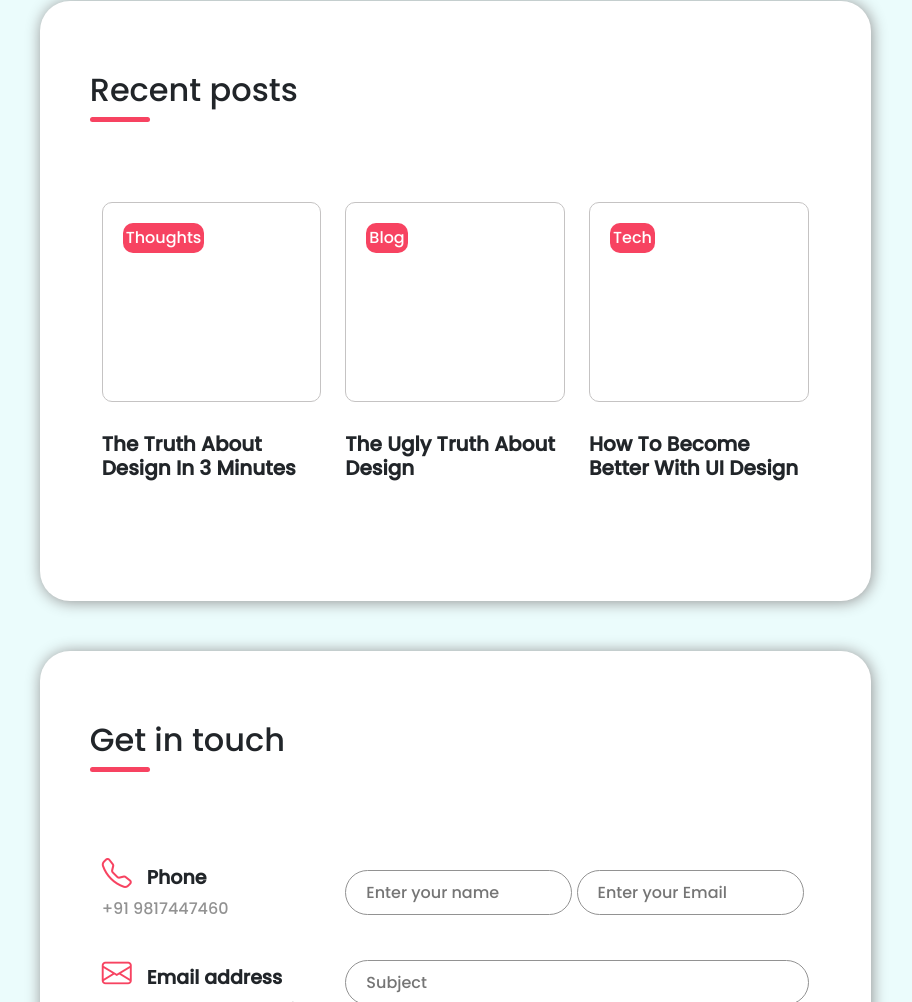
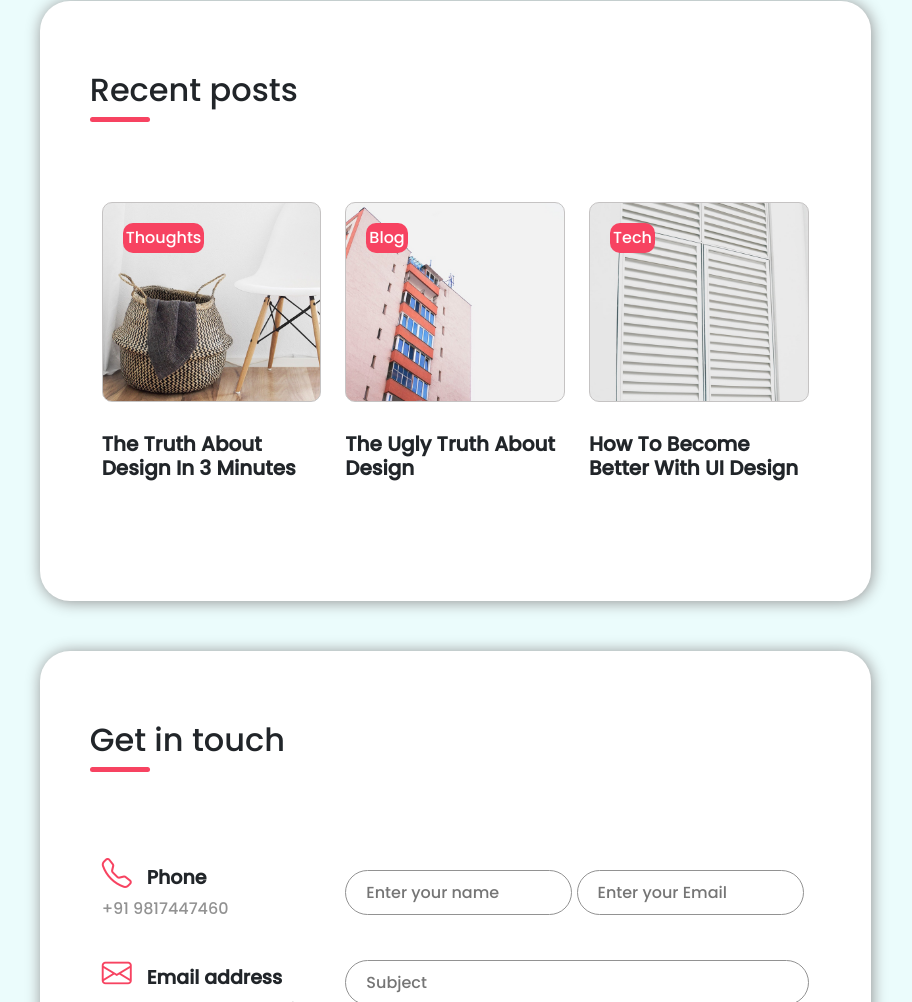
Before and after one commit to saurabhdhull1/Old_Portfolio, a plain HTML site: page index.html in a window 1280 px wide. Shown: the part 4689-5691 px from the top of the page, without its empty margins (319-1231 px from the left). Drawn offline with nearby package versions, Linux system fonts and the light colour scheme; the site is published under a folder, as on GitHub Pages, so addresses that start at the root find nothing.

Commit message:
Update style.css

```diff
--- a/style.css
+++ b/style.css
@@ -201,6 +201,7 @@ body {
     background-image: url(/img/img.jpg);
     opacity: .5 ;
 } */
+
 .header h1 {
   background: transparent;
   color: white;
@@ -1026,7 +1027,7 @@ body {
   border: 1px solid rgb(197, 195, 195);
   height: 200px;
   border-radius: 10px;
-  background-image: url(/img/recent1.jpg);
+  background-image: url(img/recent1.jpg);
   background-size: cover;
   transition: all .5s;
 }
@@ -1052,7 +1053,7 @@ body {
   border: 1px solid rgb(197, 195, 195);
   height: 200px;
   border-radius: 10px;
-  background-image: url(/img/recent2.jpg);
+  background-image: url(img/recent2.jpg);
   background-size: cover;
   transition: all .5s;
 }
@@ -1078,7 +1079,7 @@ body {
   border: 1px solid rgb(197, 195, 195);
   height: 200px;
   border-radius: 10px;
-  background-image: url(/img/recent3.jpg);
+  background-image: url(img/recent3.jpg);
   background-size: cover;
   transition: all .5s;
 }
```
